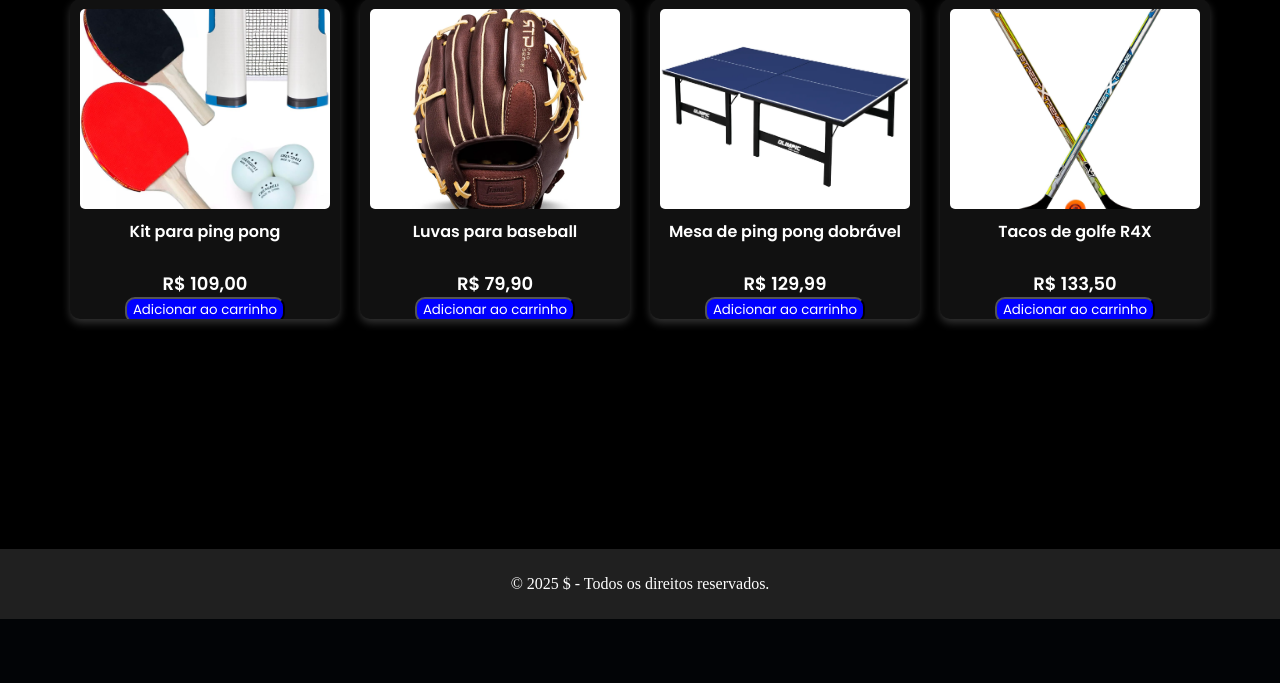
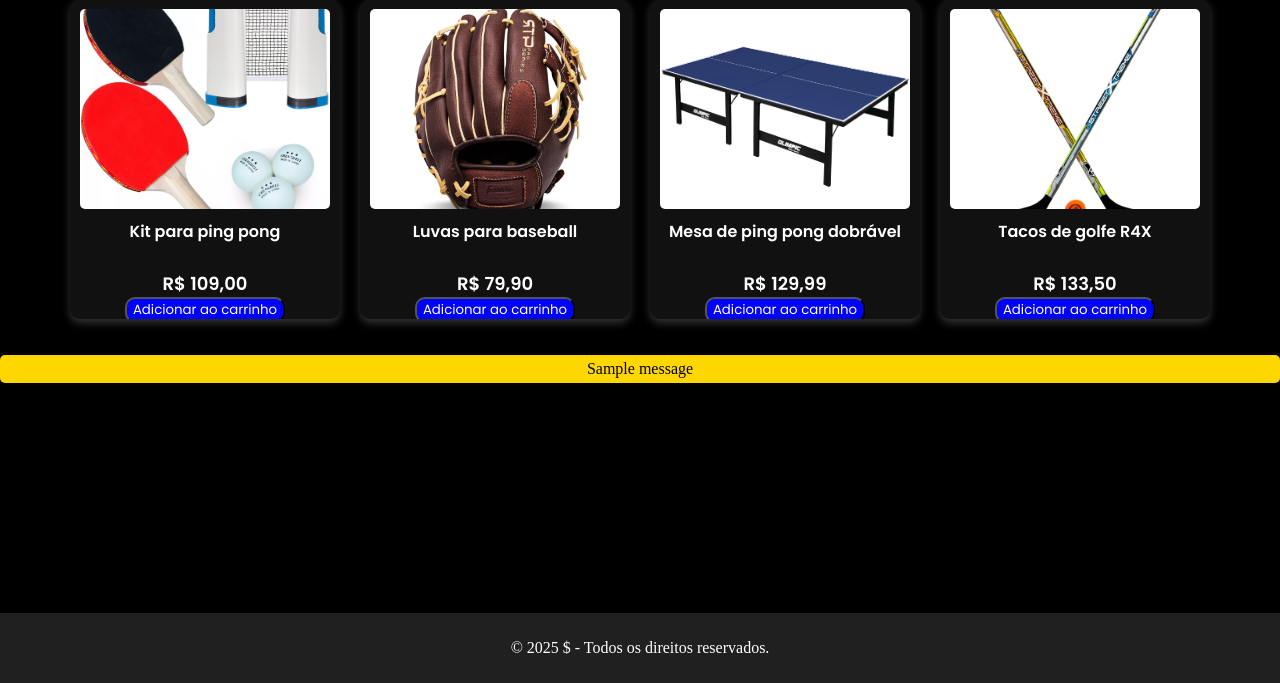
Before and after one commit to JoseEzequiel7/projetoPSI, a Flask app: page /categorias/tacos in a window 1280 px wide. Shown: the part 611-1294 px from the top of the page. Before the commit the page ends 1230 px from the top, so only its background shows below. Run offline with Flask 3, Linux system fonts and the light colour scheme; one stand-in notice (Sample message) is shown.

Commit message:
Update tacos.html

```diff
--- a/templates/tacos.html
+++ b/templates/tacos.html
@@ -159,6 +159,19 @@
             </div>
         </div>
 
+        <br>
+        <br>
+
+        {% with messages = get_flashed_messages(with_categories=true) %}
+        {% if messages %}
+        <ul class="flashes">
+            {% for category, message in messages %}
+                <li class="{{ category }}">{{ message }}</li>
+            {% endfor %}
+        </ul>
+        {% endif %}
+        {% endwith %}
+
         {% include 'footer.html' %}
 
     </div>
```
